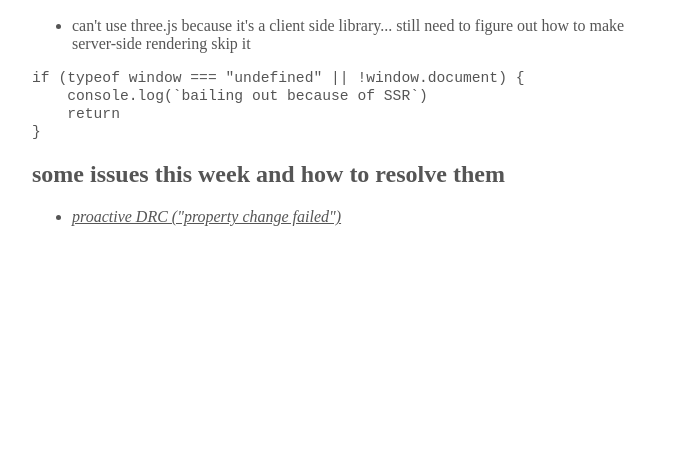
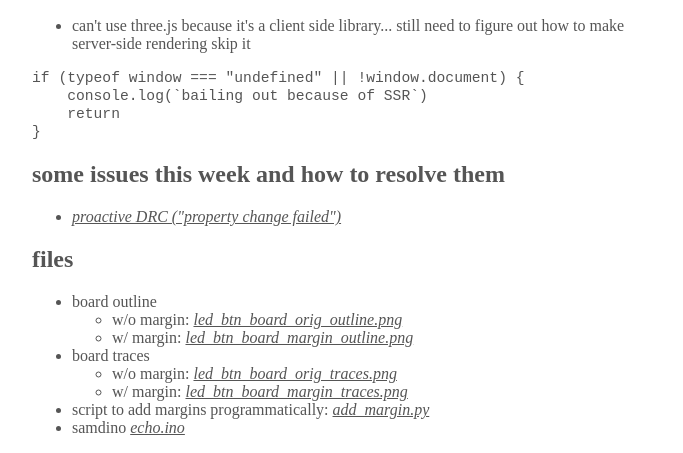
Before and after one commit to mattfeng/htmaa, a Gatsby site in the folder web/: page /wk4 in a window 1280 px wide. Shown: the part 7439-7892 px from the top of the page, without its empty margins (288-971 px from the left). Before the commit the page ends 7681 px from the top, so only its background shows below. Built offline with nearby package versions, Linux system fonts and the light colour scheme; Gatsby itself is replaced by a stand-in of ours; some packages are replaced by stand-ins of ours; code samples lack their colours.

Commit message:
keep documenting

```diff
--- a/web/src/content/wk4.mdx
+++ b/web/src/content/wk4.mdx
@@ -167,3 +167,14 @@ if (typeof window === "undefined" || !window.document) {
 
 ## some issues this week and how to resolve them
 - [proactive DRC ("property change failed")](https://forums.autodesk.com/t5/fusion-360-electronics/property-change-failed-a-k-a-proactive-drc/td-p/9682405)
+
+
+## files
+- board outline
+    - w/o margin: [led_btn_board_orig_outline.png](/wk4/margin/led_btn_board_orig_outline.png)
+    - w/ margin: [led_btn_board_margin_outline.png](/wk4/margin/led_btn_board_margin_outline.png)
+- board traces
+    - w/o margin: [led_btn_board_orig_traces.png](/wk4/nomargin/led_btn_board_orig_traces.png)
+    - w/ margin: [led_btn_board_margin_traces.png](/wk4/margin/led_btn_board_margin_traces.png)
+- script to add margins programmatically: [add_margin.py](/wk4/add_margin.py)
+- samdino [echo.ino](/wk4/samdino/echo.ino)
```
